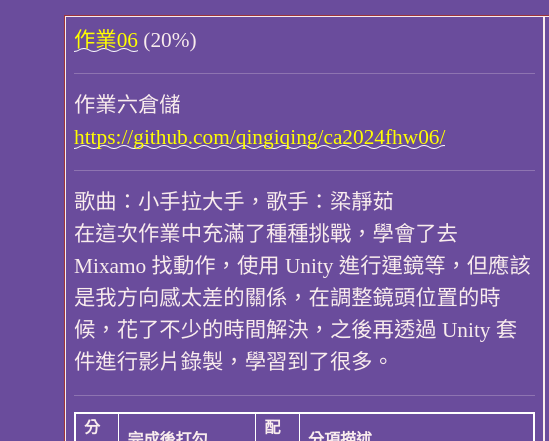
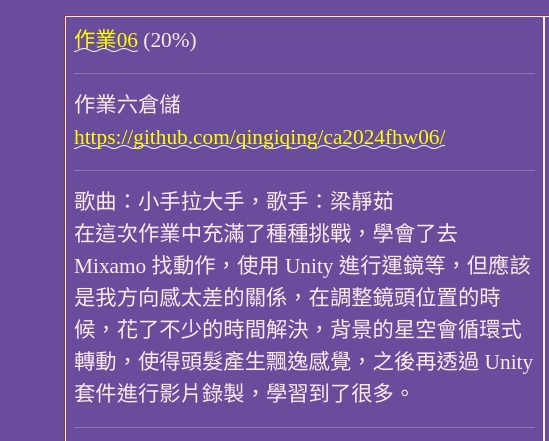
Before and after one commit to qingiqing/ca2024f, a plain HTML site: page index.html in a window 1280 px wide. Shown: the part 4156-4597 px from the top of the page, 0-549 px from the left. Drawn offline with nearby package versions, Linux system fonts and the light colour scheme; a web font is replaced by a local one.

Commit message:
Update index.html

```diff
--- a/index.html
+++ b/index.html
@@ -426,7 +426,7 @@
       <p>作業六倉儲 <a href="https://github.com/qingiqing/ca2024fhw06/">https://github.com/qingiqing/ca2024fhw06/</a></p>
       <hr>
       <p>歌曲：小手拉大手，歌手：梁靜茹<br>
-        在這次作業中充滿了種種挑戰，學會了去 Mixamo 找動作，使用 Unity 進行運鏡等，但應該是我方向感太差的關係，在調整鏡頭位置的時候，花了不少的時間解決，之後再透過 Unity 套件進行影片錄製，學習到了很多。</p>
+        在這次作業中充滿了種種挑戰，學會了去 Mixamo 找動作，使用 Unity 進行運鏡等，但應該是我方向感太差的關係，在調整鏡頭位置的時候，花了不少的時間解決，背景的星空會循環式轉動，使得頭髮產生飄逸感覺，之後再透過 Unity 套件進行影片錄製，學習到了很多。</p>
       <hr>
       <!-- hw06: 評分表 -->
       <table>
```
